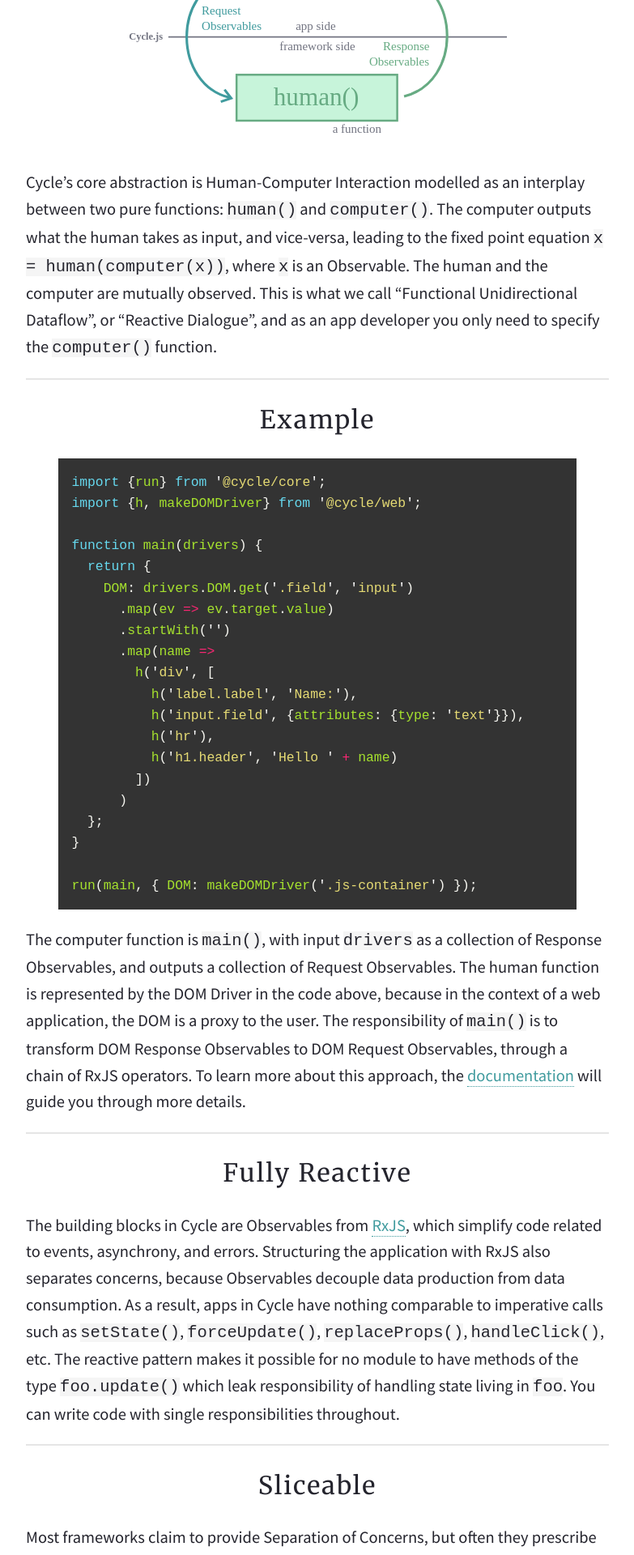
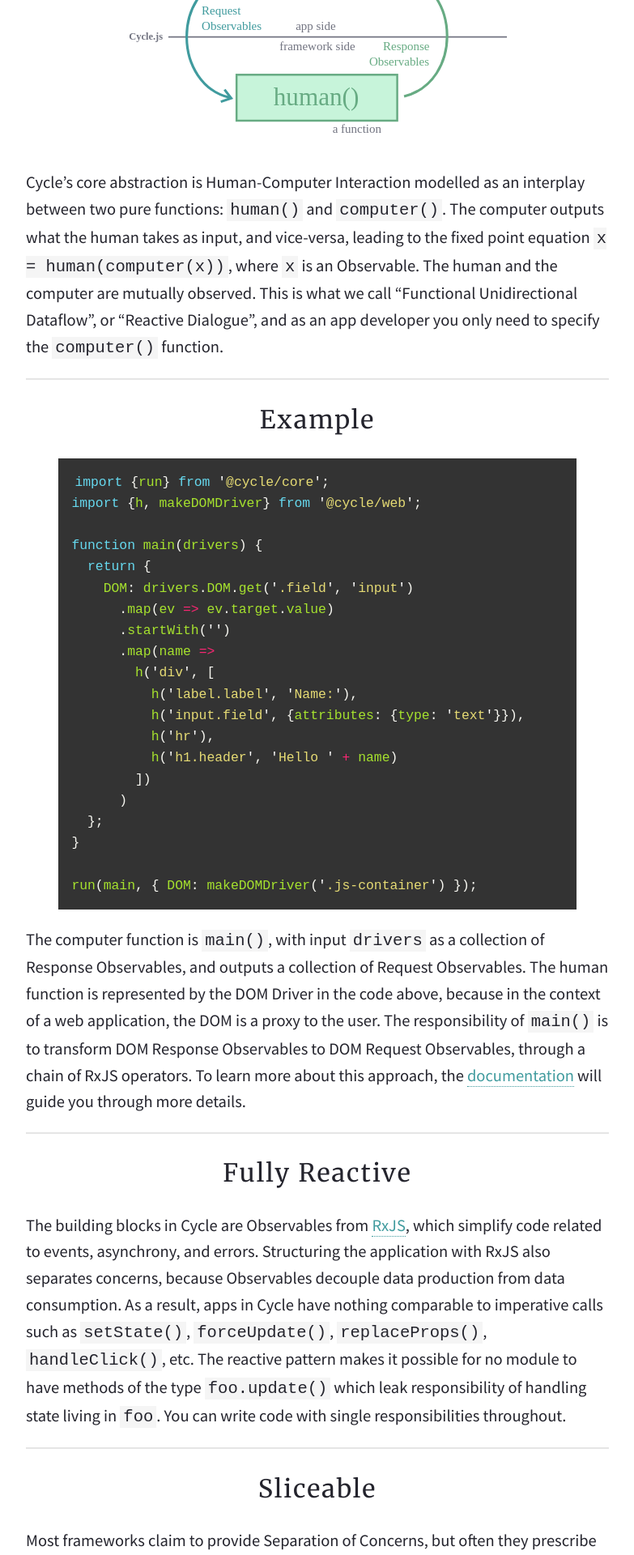
Before and after one commit to cyclejs/old-website, a Jekyll site: the page built from index.html, in a window 1280 px wide. Shown: the part 807-2727 px from the top of the page at 81% size, without its empty margins (248-1031 px from the left). Built offline with Jekyll 4.4.1, drawn with Linux system fonts in a browser that asks for light colours; nearby versions of some CDN libraries.

Commit message:
Fix <code> padding style

```diff
--- a/_sass/basic.sass
+++ b/_sass/basic.sass
@@ -60,6 +60,7 @@
 code
     background-color: $almost-white
     color: $black
+    padding: 2px 4px
 
 iframe, img, embed, object, video
     max-width: 100%
```
